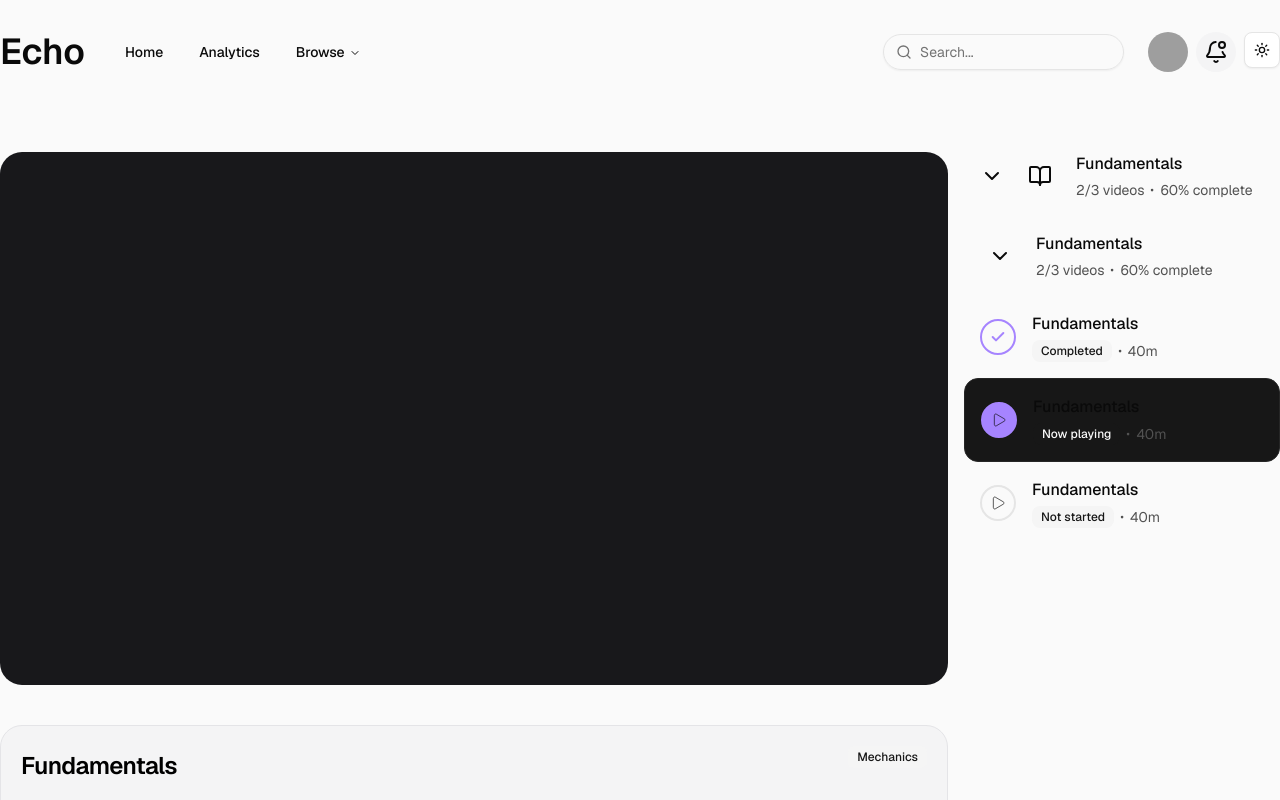
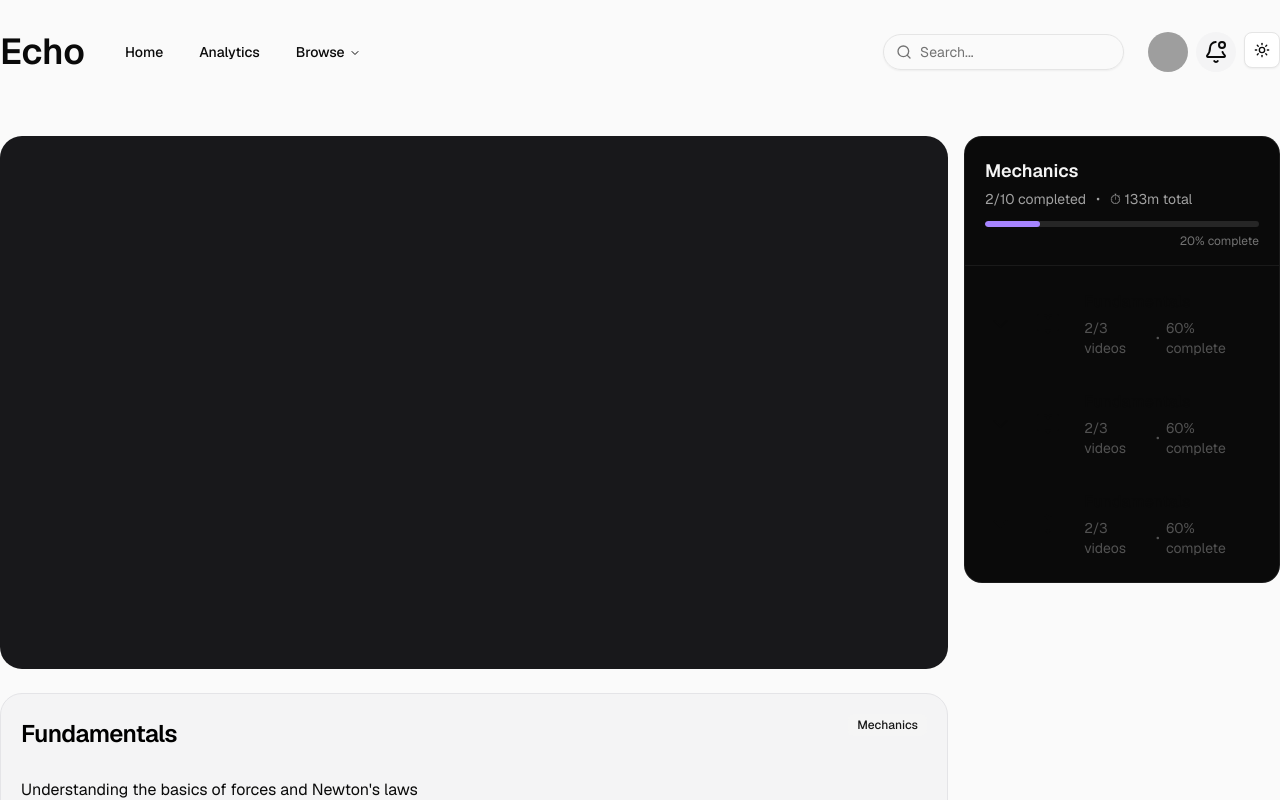
Before and after one commit to friendly-yahya/e-learning, a Next.js app: page /video-player in a window 1280 px wide. Shown: the top 800 px of the page. Built offline with nearby package versions, Linux system fonts and the light colour scheme; grey boxes are pictures that could not be loaded.

Commit message:
Adds course module.

```diff
--- a/app/video-player/page.tsx
+++ b/app/video-player/page.tsx
@@ -2,12 +2,13 @@ import { Badge } from "@/components/ui/badge";
 import { LessonItem } from "@/components/lesson-item";
 import { Chapter } from "@/components/chapter";
 import { ChapterGroup } from "@/components/chapter-group";
+import { CourseModule } from "@/components/course-module";
 export default function Page() {
   const currentStatus = 'playing';
   return (
     <div className="flex flex-row items-center gap-4 text-center sm:items-start sm:text-left w-full">
       <div className="flex-3 flex flex-col gap-6 min-w-0">
-        <div className="mt-4 mb-4 relative w-full aspect-video overflow-hidden rounded-3xl bg-zinc-900">
+        <div className="relative w-full aspect-video overflow-hidden rounded-3xl bg-zinc-900">
         </div>
         <div className=" py-5 flex flex-col px-5 col-span-2 border-zinc-200 rounded-3xl bg-zinc-100 dark:border-neutral-500-30 dark:bg-neutral-500-5 border gap-6">
           <div className="flex flex-rows justify-between">
@@ -70,11 +71,51 @@ export default function Page() {
       </div>
 
       <div className="flex-1">
-        <ChapterGroup/>
-        <Chapter/>
-        <LessonItem status="completed"/>
-        <LessonItem status="playing"/>
-        <LessonItem status="new"/>
+        <CourseModule
+          title="Mechanics"
+          completedSections={2}
+          totalSections={10}
+          totalMinutes={133}
+          groups={[
+            {
+              id: "g1",
+              title: "Fluid Statics part 1",
+              videosWatched: 2,
+              totalVideos: 10,
+              percentComplete: 40,
+              chapters: [
+                {
+                  id: "c1",
+                  title: "Fluids",
+                  videosWatched: 2,
+                  totalVideos: 3,
+                  percentComplete: 60,
+                  lessons: [
+                    { id: "l1", title: "Fundamentals", duration: "40m", status: "completed" },
+                    { id: "l2", title: "Fundamentals", duration: "40m", status: "playing" },
+                    { id: "l3", title: "Fundamentals", duration: "40m", status: "new" },
+                  ],
+                },
+              ],
+            },
+            {
+              id: "g2",
+              title: "Fluid Statics part 2",
+              videosWatched: 2,
+              totalVideos: 15,
+              percentComplete: 10,
+              chapters: [],
+            },
+            {
+              id: "g3",
+              title: "Quantum Mechanics",
+              videosWatched: 0,
+              totalVideos: 20,
+              percentComplete: 0,
+              chapters: [],
+            },
+          ]}
+        />
       </div>
     </div>
   );
--- a/components/course-module.tsx
+++ b/components/course-module.tsx
@@ -1 +1,135 @@
-import { Progress } from "@/components/ui/progress";
+"use client";
+
+import { useState } from "react";
+import { Dot } from "lucide-react";
+import { ChapterGroup } from "@/components/chapter-group";
+import { Chapter } from "@/components/chapter";
+import { LessonItem } from "@/components/lesson-item";
+
+// ─── Types ────────────────────────────────────────────────────────────────────
+
+type LessonStatus = "playing" | "completed" | "new";
+
+interface Lesson {
+  id: string;
+  title: string;
+  duration: string;
+  status: LessonStatus;
+}
+
+interface ChapterData {
+  id: string;
+  title: string;
+  videosWatched: number;
+  totalVideos: number;
+  percentComplete: number;
+  lessons: Lesson[];
+}
+
+interface ChapterGroupData {
+  id: string;
+  title: string;
+  videosWatched: number;
+  totalVideos: number;
+  percentComplete: number;
+  chapters: ChapterData[];
+}
+
+interface CourseModuleProps {
+  title: string;
+  completedSections: number;
+  totalSections: number;
+  totalMinutes: number;
+  groups: ChapterGroupData[];
+}
+
+// ─── Progress Bar ─────────────────────────────────────────────────────────────
+
+function ProgressBar({ percent }: { percent: number }) {
+  return (
+    <div className="flex flex-col gap-1.5">
+      <div className="h-1.5 w-full bg-neutral-800 rounded-full overflow-hidden">
+        <div
+          className="h-full bg-violet-400 rounded-full transition-all duration-500"
+          style={{ width: `${percent}%` }}
+        />
+      </div>
+      <p className="text-xs text-neutral-500 text-right">{percent}% complete</p>
+    </div>
+  );
+}
+
+// ─── Course Module ────────────────────────────────────────────────────────────
+
+export function CourseModule({
+  title,
+  completedSections,
+  totalSections,
+  totalMinutes,
+  groups,
+}: CourseModuleProps) {
+  const [expandedGroups, setExpandedGroups] = useState<Set<string>>(new Set());
+  const [expandedChapters, setExpandedChapters] = useState<Set<string>>(new Set());
+
+  const toggleGroup = (id: string) =>
+    setExpandedGroups((prev) => {
+      const next = new Set(prev);
+      next.has(id) ? next.delete(id) : next.add(id);
+      return next;
+    });
+
+  const toggleChapter = (id: string) =>
+    setExpandedChapters((prev) => {
+      const next = new Set(prev);
+      next.has(id) ? next.delete(id) : next.add(id);
+      return next;
+    });
+
+  const overallPercent = Math.round((completedSections / totalSections) * 100);
+
+  return (
+    <div className="flex flex-col bg-neutral-950 rounded-2xl overflow-hidden w-full max-w-sm border border-neutral-800/60">
+      {/* Header */}
+      <div className="px-5 pt-5 pb-4 border-b border-neutral-800/60">
+        <h2 className="text-lg font-semibold text-neutral-100 mb-1">{title}</h2>
+        <div className="flex flex-row items-center gap-1 text-sm text-neutral-400 mb-3">
+          <span>{completedSections}/{totalSections} completed</span>
+          <Dot className="size-4" />
+          <span>⏱ {totalMinutes}m total</span>
+        </div>
+        <ProgressBar percent={overallPercent} />
+      </div>
+
+      {/* Groups */}
+      <div className="flex flex-col p-2 overflow-y-auto max-h-[600px]">
+        {groups.map((group) => (
+          <div key={group.id}>
+            <div onClick={() => toggleGroup(group.id)}>
+              <ChapterGroup />
+            </div>
+
+            {expandedGroups.has(group.id) && (
+              <div className="ml-4 pl-3">
+                {group.chapters.map((chapter) => (
+                  <div key={chapter.id}>
+                    <div onClick={() => toggleChapter(chapter.id)}>
+                      <Chapter />
+                    </div>
+
+                    {expandedChapters.has(chapter.id) && (
+                      <div className="ml-4 pl-3">
+                        {chapter.lessons.map((lesson) => (
+                          <LessonItem key={lesson.id} status={lesson.status} />
+                        ))}
+                      </div>
+                    )}
+                  </div>
+                ))}
+              </div>
+            )}
+          </div>
+        ))}
+      </div>
+    </div>
+  );
+}
```
